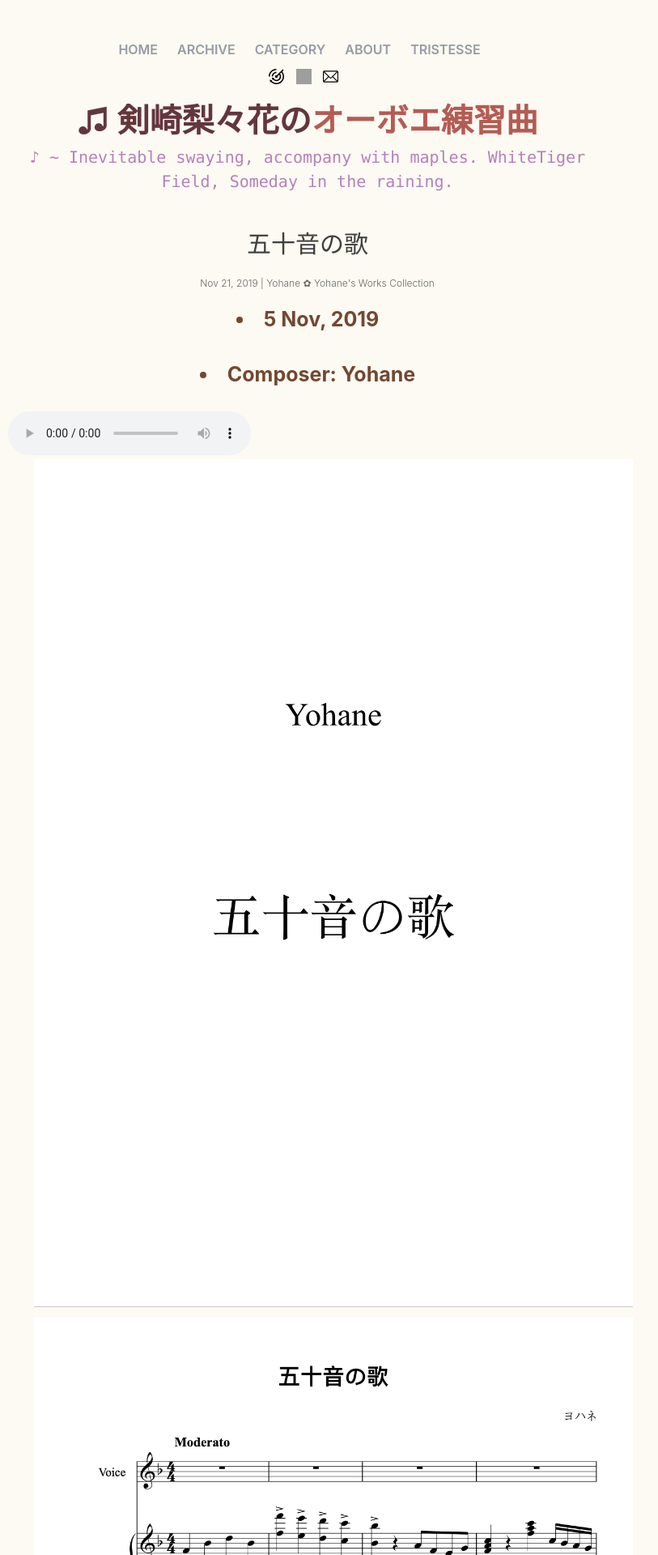
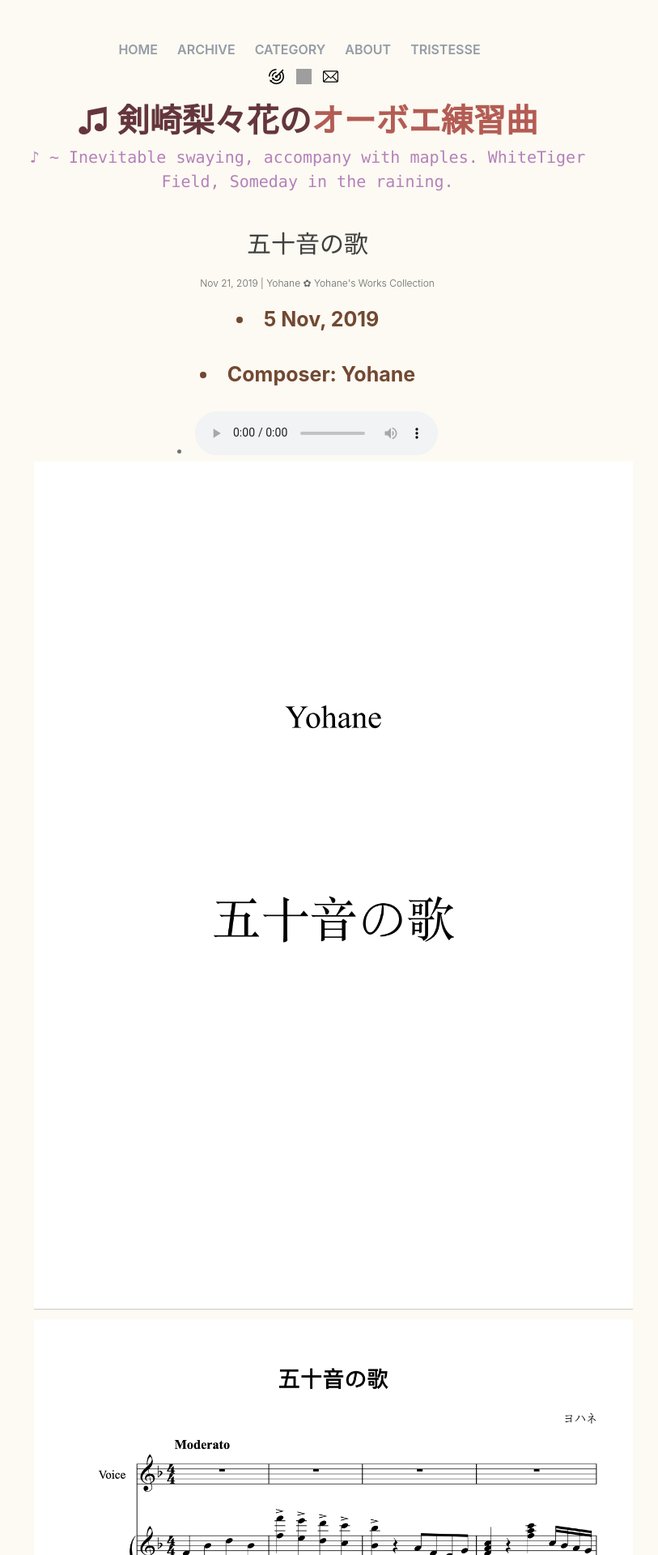
Before and after one commit to YohaneWW/Maples, a Jekyll site: the page built from _posts/2019-11-21-50onzu.md, in a window 1280 px wide. Shown: the top 1920 px of the page at 81% size, without its empty margins (260-1073 px from the left). Built offline with Jekyll 4.4.1, drawn with Linux system fonts in a browser that asks for light colours; grey boxes are pictures that could not be loaded.

Commit message:
fix align

```diff
--- a/_posts/2019-11-21-50onzu.md
+++ b/_posts/2019-11-21-50onzu.md
@@ -6,12 +6,13 @@ excerpt: Song of 50 gojūon - For Children
 ---
 <li style="text-align: center;font-size: 25px;color: #724832;font-weight: bold">5 Nov, 2019</li>
 <li style="text-align: center;font-size: 25px;color: #724832;font-weight: bold;padding: 25px">Composer: Yohane</li>
-
+<li style="text-align: center">
 <audio controls="controls">
   <source src="/assets/50onzu/50onzu.ogg" type="audio/ogg">
   <source src="/assets/50onzu/50onzu.mp3" type="audio/mpeg">
 Your browser does not support the audio tag.
 </audio>
+</li>
 
 ![photo](/assets/50onzu/1.png)
 
```
